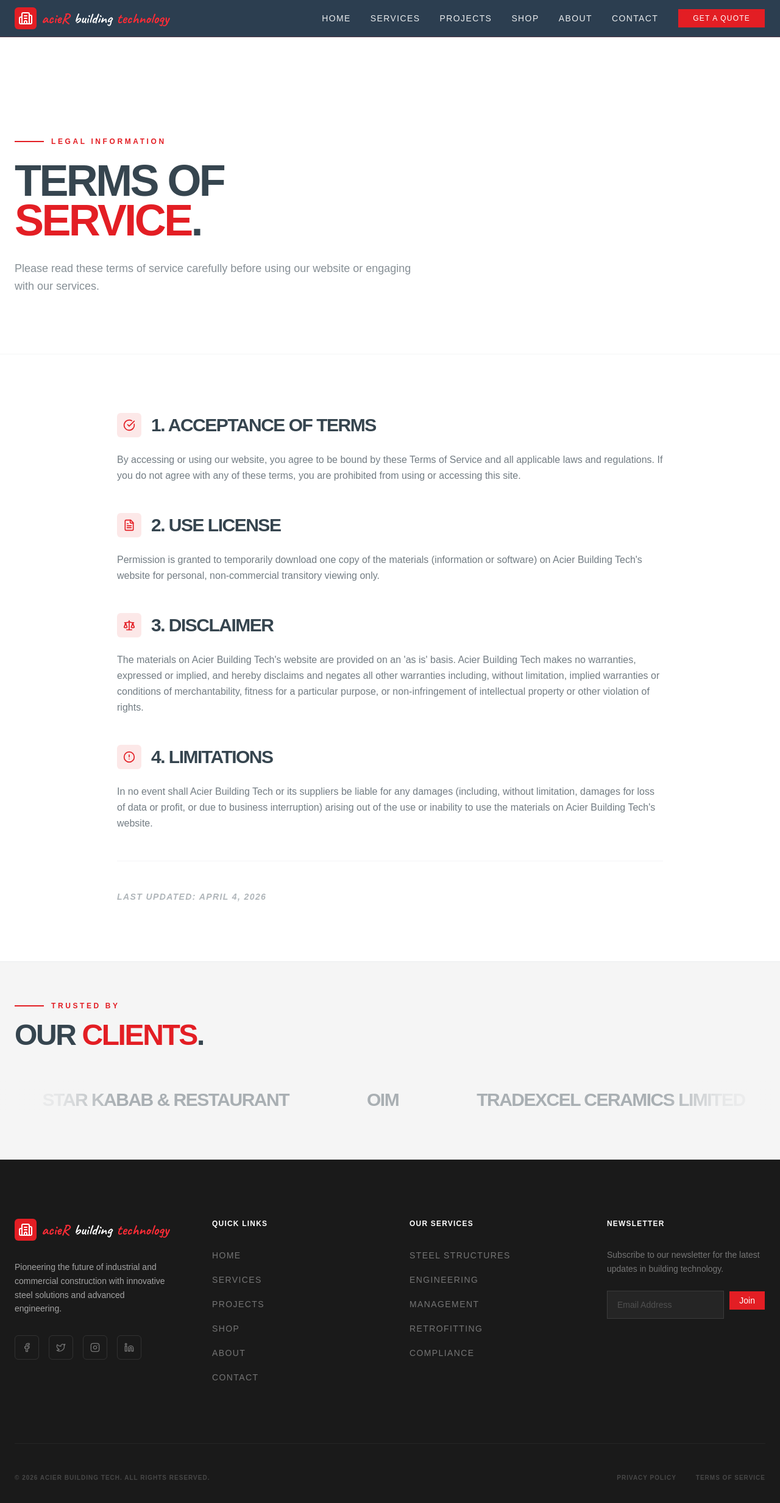
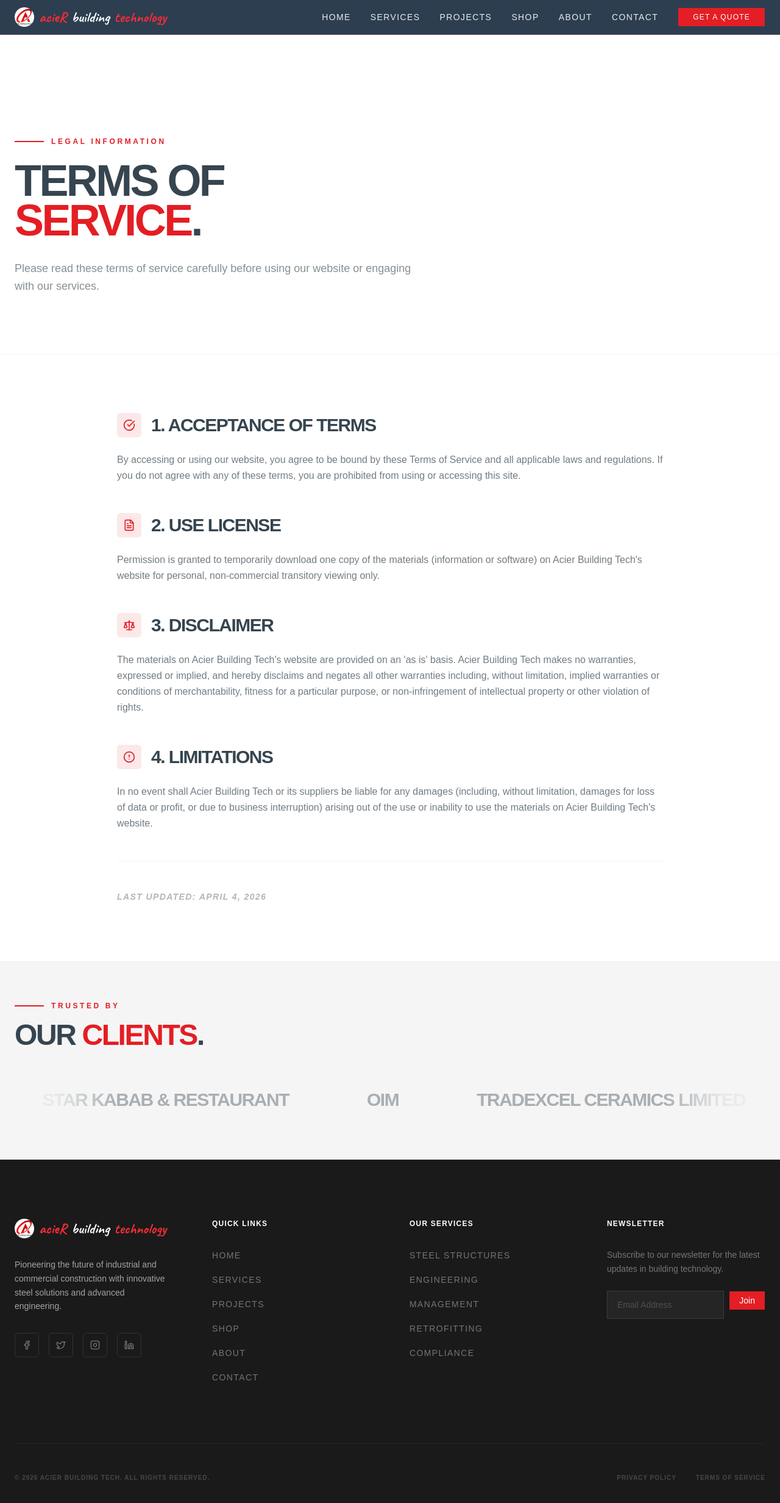
Before and after one commit to mkError420/Acier-version-03, a React (Vite) app: page /terms-of-service in a window 1280 px wide. Shown: the top 2464 px of the page at 61% size. Built offline with nearby package versions, Linux system fonts and the light colour scheme.

Commit message:
logo change

```diff
--- a/src/components/Footer.tsx
+++ b/src/components/Footer.tsx
@@ -13,14 +13,16 @@ export default function Footer() {
         <div className="grid grid-cols-1 md:grid-cols-2 lg:grid-cols-4 gap-16 mb-24">
           <div className="col-span-1 lg:col-span-1">
             <Link to="/" className="flex items-center gap-2 mb-8 group">
-              <div className="bg-brand-red p-1.5 rounded-sm transform group-hover:rotate-12 transition-transform">
-                <Building2 className="w-6 h-6 text-white" />
+              <img
+                src="/asset/logo.png"
+                alt="Acier Building Technology"
+                className="h-8 w-auto transform group-hover:scale-105 transition-transform"
+              />
+              <div className="font-logo text-lg md:text-2xl flex items-center gap-1 md:gap-2 font-bold">
+                <span className="text-red-500">acieR</span>
+                <span className="text-white">building</span>
+                <span className="text-red-500">technology</span>
               </div>
-          <div className="font-logo text-lg md:text-2xl flex items-center gap-1 md:gap-2 font-bold">
-            <span className="text-red-500">acieR</span>
-            <span className="text-white">building</span>
-            <span className="text-red-500">technology</span>
-          </div>
             </Link>
             <p className="text-white/60 text-sm leading-relaxed font-light mb-8">
               Pioneering the future of industrial and commercial construction with innovative steel solutions and advanced engineering.
--- a/src/components/Navbar.tsx
+++ b/src/components/Navbar.tsx
@@ -41,9 +41,11 @@ export default function Navbar() {
     >
       <div className={`container mx-auto px-6 flex items-center justify-between transition-all duration-300 ${scrolled || !isHomePage ? "py-3" : "py-6"}`}>
         <Link to="/" className="flex items-center gap-2 group">
-          <div className="bg-brand-red p-1.5 rounded-sm transform group-hover:rotate-12 transition-transform">
-            <Building2 className="w-6 h-6 text-white" />
-          </div>
+          <img
+            src="/asset/logo.png"
+            alt="Acier Building Technology"
+            className="h-8 w-auto transform group-hover:scale-105 transition-transform"
+          />
           <div className="font-logo text-lg md:text-2xl flex items-center gap-1 md:gap-2 font-bold">
             <span className="text-red-500">acieR</span>
             <span className={scrolled || !isHomePage ? "text-brand-light" : "text-white"}>building</span>
```
Also changed, not shown: asset/logo.png (added).
